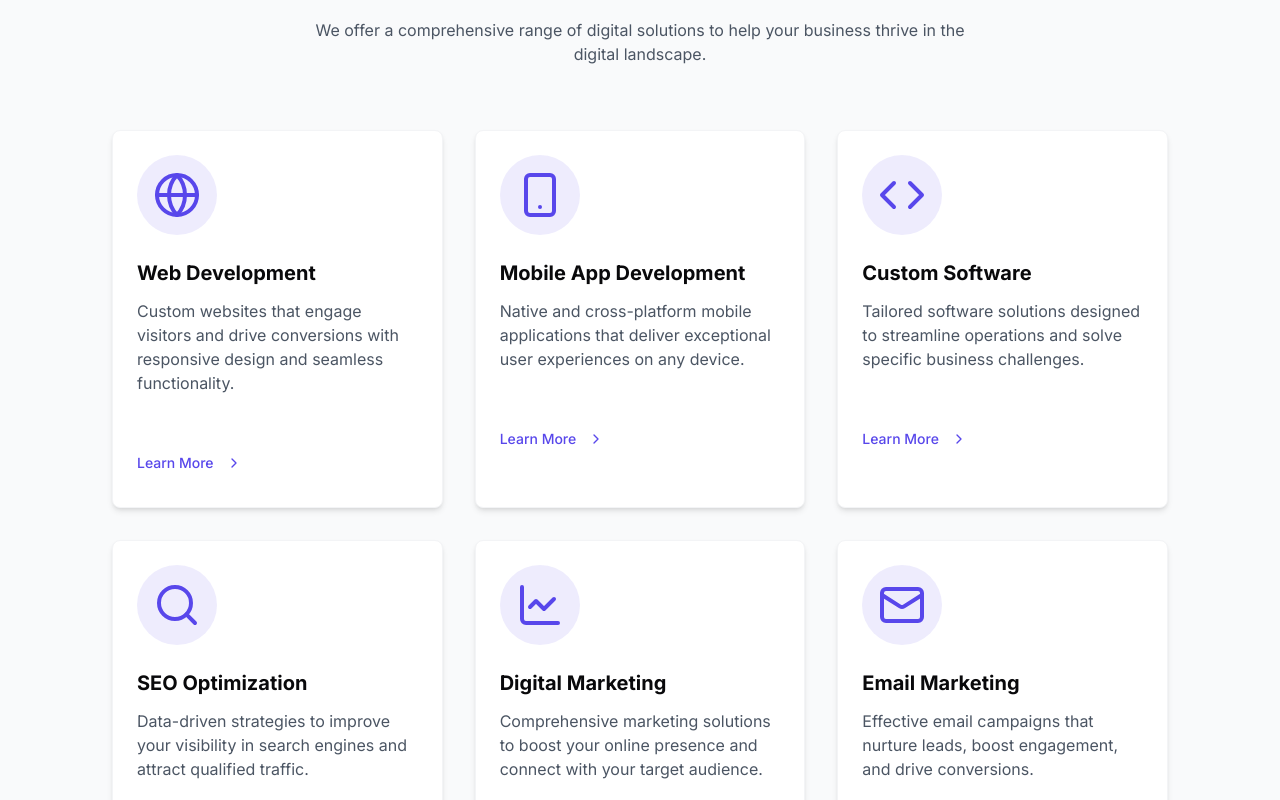
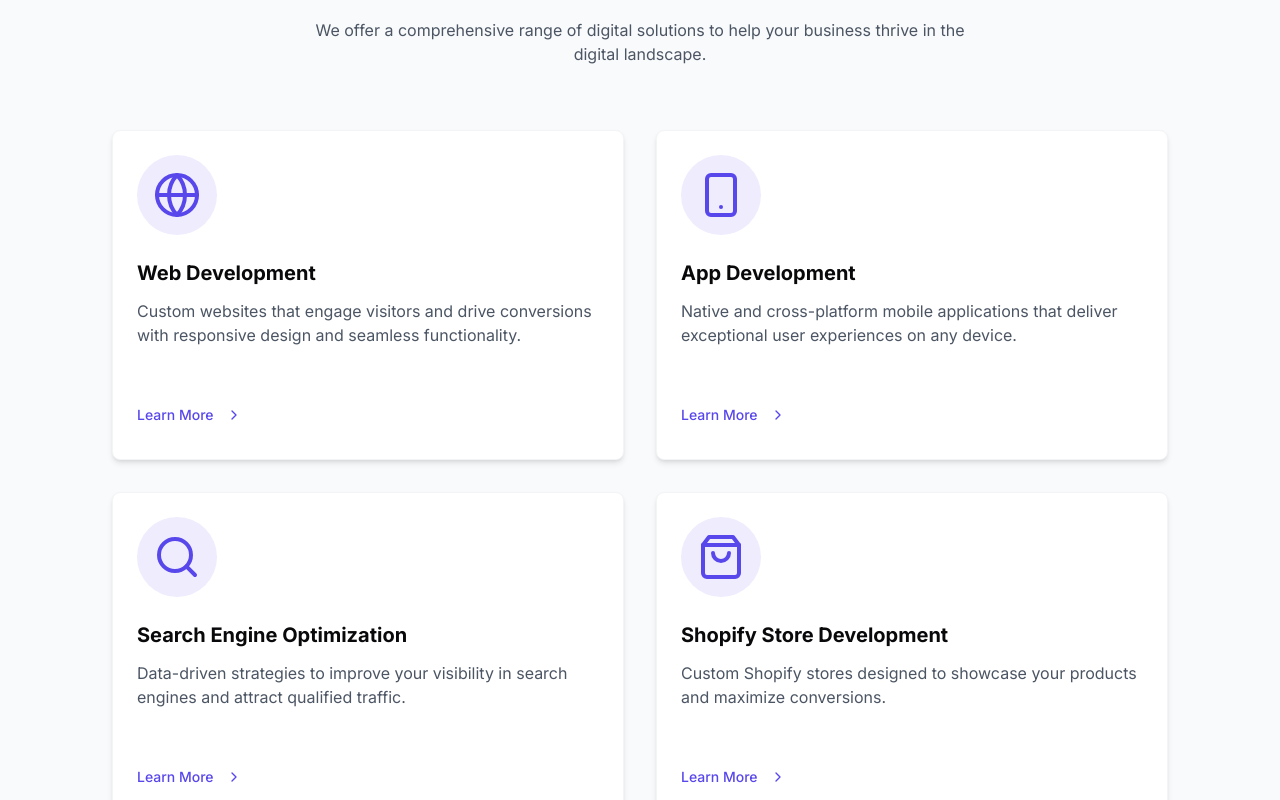
Before and after one commit to sanskriti86/vivid-web-flow, a React (Vite) app: page / in a window 1280 px wide. Shown: the part 2060-2860 px from the top of the page. Built offline with nearby package versions, Linux system fonts and the light colour scheme.

Commit message:
Add Shopify store development service
Add Shopify store development service to the services section.

```diff
--- a/src/components/ServicesSection.tsx
+++ b/src/components/ServicesSection.tsx
@@ -5,10 +5,8 @@ import { Button } from "@/components/ui/button";
 import {
   Globe,
   Smartphone,
-  Code,
   Search,
-  LineChart,
-  Mail,
+  ShoppingBag,
   ChevronRight
 } from "lucide-react";
 
@@ -57,7 +55,7 @@ const ServicesSection = () => {
     },
     {
       icon: <Smartphone className="h-12 w-12 text-primary" />,
-      title: "Mobile App Development",
+      title: "App Development",
       description: "Native and cross-platform mobile applications that deliver exceptional user experiences on any device.",
       details: [
         "iOS Development",
@@ -67,19 +65,8 @@ const ServicesSection = () => {
       ]
     },
     {
-      icon: <Code className="h-12 w-12 text-primary" />,
-      title: "Custom Software",
-      description: "Tailored software solutions designed to streamline operations and solve specific business challenges.",
-      details: [
-        "Business Analysis",
-        "Software Architecture",
-        "Development & Testing",
-        "Deployment & Support"
-      ]
-    },
-    {
       icon: <Search className="h-12 w-12 text-primary" />,
-      title: "SEO Optimization",
+      title: "Search Engine Optimization",
       description: "Data-driven strategies to improve your visibility in search engines and attract qualified traffic.",
       details: [
         "Keyword Research",
@@ -89,25 +76,14 @@ const ServicesSection = () => {
       ]
     },
     {
-      icon: <LineChart className="h-12 w-12 text-primary" />,
-      title: "Digital Marketing",
-      description: "Comprehensive marketing solutions to boost your online presence and connect with your target audience.",
+      icon: <ShoppingBag className="h-12 w-12 text-primary" />,
+      title: "Shopify Store Development",
+      description: "Custom Shopify stores designed to showcase your products and maximize conversions.",
       details: [
-        "PPC Advertising",
-        "Social Media Marketing",
-        "Content Strategy",
-        "Email Campaigns"
-      ]
-    },
-    {
-      icon: <Mail className="h-12 w-12 text-primary" />,
-      title: "Email Marketing",
-      description: "Effective email campaigns that nurture leads, boost engagement, and drive conversions.",
-      details: [
-        "Campaign Strategy",
-        "Email Design",
-        "Automation Setup",
-        "Performance Analysis"
+        "Store Setup",
+        "Theme Customization",
+        "App Integration",
+        "Store Optimization"
       ]
     }
   ];
@@ -122,7 +98,7 @@ const ServicesSection = () => {
           </p>
         </div>
 
-        <div className="grid grid-cols-1 md:grid-cols-2 lg:grid-cols-3 gap-8">
+        <div className="grid grid-cols-1 md:grid-cols-2 gap-8">
           {services.map((service, index) => (
             <ServiceCard key={index} service={service} index={index} />
           ))}
--- a/src/index.html
+++ b/src/index.html
@@ -5,10 +5,10 @@
     <meta charset="UTF-8" />
     <meta name="viewport" content="width=device-width, initial-scale=1.0" />
     <meta name="description" content="Professional digital services for your business needs" />
-    <meta name="keywords" content="web development, digital services, design, marketing" />
-    <meta name="author" content="YourBrand" />
+    <meta name="keywords" content="web development, app development, seo, shopify, digital services" />
+    <meta name="author" content="Web Ascend" />
 
-    <title>YourBrand - Digital Services</title>
+    <title>Web Ascend - Digital Services</title>
 
     <link rel="preconnect" href="https://fonts.googleapis.com" />
     <link rel="preconnect" href="https://fonts.gstatic.com" crossorigin />
```
